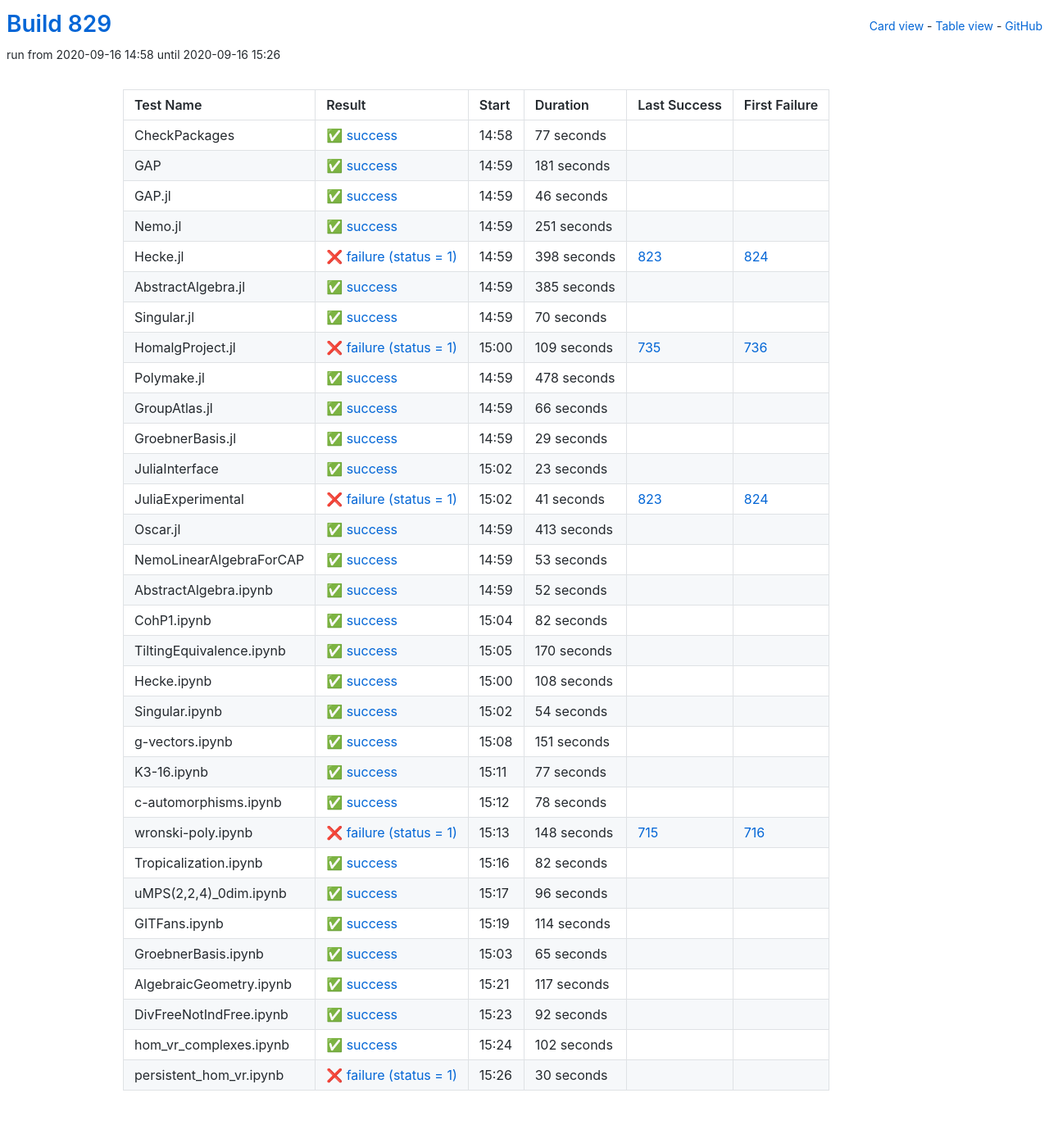
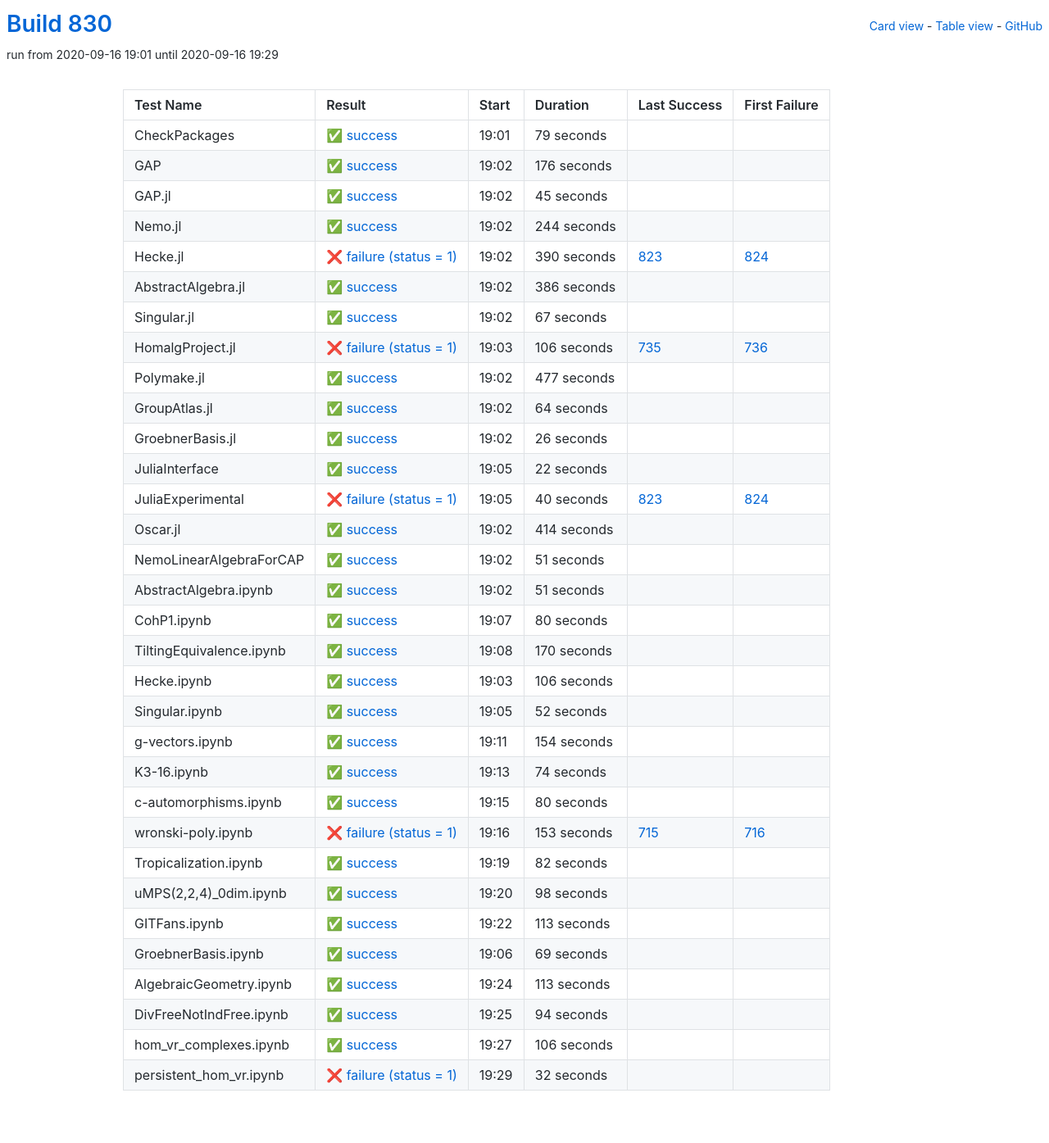
Before and after one commit to oscar-system/oscar-ci-status-stable, a Jekyll site: the page built from table.html, in a window 1280 px wide. Shown: the whole page at 82% size. Built offline with Jekyll 4.4.1, drawn with Linux system fonts in a browser that asks for light colours.

Commit message:
Build #830

```diff
--- a/_data/ci.yml
+++ b/_data/ci.yml
@@ -1,6 +1,6 @@
 ---
-build: 829
-build_url: https://oscarci.mathematik.uni-kl.de/job/oscar-stable/829/
+build: 830
+build_url: https://oscarci.mathematik.uni-kl.de/job/oscar-stable/830/
 job: oscar-stable
 organization: oscar-system
 repo: oscar-ci-status-stable
@@ -8,212 +8,212 @@ repourl: https://github.com/oscar-system/oscar-ci-status-stable
 tests:
 - name: CheckPackages
   id: checkpackages
-  log: https://oscarci.mathematik.uni-kl.de/job/oscar-stable/829/artifact/logs/build-829/CheckPackages.log
-  start: 2020-09-16 14:58
+  log: https://oscarci.mathematik.uni-kl.de/job/oscar-stable/830/artifact/logs/build-830/CheckPackages.log
+  start: 2020-09-16 19:01
   success: true
   exitcode: 0
   status: success
-  duration: 77
+  duration: 79
   last_success: false
   last_success_url:
   first_failure: false
   first_failure_url:
 - name: GAP
   id: gap
-  log: https://oscarci.mathematik.uni-kl.de/job/oscar-stable/829/artifact/logs/build-829/GAP.log
-  start: 2020-09-16 14:59
+  log: https://oscarci.mathematik.uni-kl.de/job/oscar-stable/830/artifact/logs/build-830/GAP.log
+  start: 2020-09-16 19:02
   success: true
   exitcode: 0
   status: success
-  duration: 181
+  duration: 176
   last_success: false
   last_success_url:
   first_failure: false
   first_failure_url:
 - name: GAP.jl
   id: gap-jl
-  log: https://oscarci.mathematik.uni-kl.de/job/oscar-stable/829/artifact/logs/build-829/GAP.jl.log
-  start: 2020-09-16 14:59
+  log: https://oscarci.mathematik.uni-kl.de/job/oscar-stable/830/artifact/logs/build-830/GAP.jl.log
+  start: 2020-09-16 19:02
   success: true
   exitcode: 0
   status: success
-  duration: 46
+  duration: 45
   last_success: false
   last_success_url:
   first_failure: false
   first_failure_url:
 - name: Nemo.jl
   id: nemo-jl
-  log: https://oscarci.mathematik.uni-kl.de/job/oscar-stable/829/artifact/logs/build-829/Nemo.jl.log
-  start: 2020-09-16 14:59
+  log: https://oscarci.mathematik.uni-kl.de/job/oscar-stable/830/artifact/logs/build-830/Nemo.jl.log
+  start: 2020-09-16 19:02
   success: true
   exitcode: 0
   status: success
-  duration: 251
+  duration: 244
   last_success: false
   last_success_url:
   first_failure: false
   first_failure_url:
 - name: Hecke.jl
   id: hecke-jl
-  log: https://oscarci.mathematik.uni-kl.de/job/oscar-stable/829/artifact/logs/build-829/Hecke.jl.log
-  start: 2020-09-16 14:59
+  log: https://oscarci.mathematik.uni-kl.de/job/oscar-stable/830/artifact/logs/build-830/Hecke.jl.log
+  start: 2020-09-16 19:02
   success: false
   exitcode: 1
   status: failure
-  duration: 398
+  duration: 390
   last_success: 823
   last_success_url: https://oscarci.mathematik.uni-kl.de/job/oscar-stable/823/
   first_failure: 824
   first_failure_url: https://oscarci.mathematik.uni-kl.de/job/oscar-stable/824/
 - name: AbstractAlgebra.jl
   id: abstractalgebra-jl
-  log: https://oscarci.mathematik.uni-kl.de/job/oscar-stable/829/artifact/logs/build-829/AbstractAlgebra.jl.log
-  start: 2020-09-16 14:59
+  log: https://oscarci.mathematik.uni-kl.de/job/oscar-stable/830/artifact/logs/build-830/AbstractAlgebra.jl.log
+  start: 2020-09-16 19:02
   success: true
   exitcode: 0
   status: success
-  duration: 385
+  duration: 386
   last_success: false
   last_success_url:
   first_failure: false
   first_failure_url:
 - name: Singular.jl
   id: singular-jl
-  log: https://oscarci.mathematik.uni-kl.de/job/oscar-stable/829/artifact/logs/build-829/Singular.jl.log
-  start: 2020-09-16 14:59
+  log: https://oscarci.mathematik.uni-kl.de/job/oscar-stable/830/artifact/logs/build-830/Singular.jl.log
+  start: 2020-09-16 19:02
   success: true
   exitcode: 0
   status: success
-  duration: 70
+  duration: 67
   last_success: false
   last_success_url:
   first_failure: false
   first_failure_url:
 - name: HomalgProject.jl
   id: homalgproject-jl
-  log: https://oscarci.mathematik.uni-kl.de/job/oscar-stable/829/artifact/logs/build-829/HomalgProject.jl.log
-  start: 2020-09-16 15:00
+  log: https://oscarci.mathematik.uni-kl.de/job/oscar-stable/830/artifact/logs/build-830/HomalgProject.jl.log
+  start: 2020-09-16 19:03
   success: false
   exitcode: 1
   status: failure
-  duration: 109
+  duration: 106
   last_success: 735
   last_success_url: https://oscarci.mathematik.uni-kl.de/job/oscar-stable/735/
   first_failure: 736
   first_failure_url: https://oscarci.mathematik.uni-kl.de/job/oscar-stable/736/
 - name: Polymake.jl
   id: polymake-jl
-  log: https://oscarci.mathematik.uni-kl.de/job/oscar-stable/829/artifact/logs/build-829/Polymake.jl.log
-  start: 2020-09-16 14:59
+  log: https://oscarci.mathematik.uni-kl.de/job/oscar-stable/830/artifact/logs/build-830/Polymake.jl.log
+  start: 2020-09-16 19:02
   success: true
   exitcode: 0
   status: success
-  duration: 478
+  duration: 477
   last_success: false
   last_success_url:
   first_failure: false
   first_failure_url:
 - name: GroupAtlas.jl
   id: groupatlas-jl
-  log: https://oscarci.mathematik.uni-kl.de/job/oscar-stable/829/artifact/logs/build-829/GroupAtlas.jl.log
-  start: 2020-09-16 14:59
+  log: https://oscarci.mathematik.uni-kl.de/job/oscar-stable/830/artifact/logs/build-830/GroupAtlas.jl.log
+  start: 2020-09-16 19:02
   success: true
   exitcode: 0
   status: success
-  duration: 66
+  duration: 64
   last_success: false
   last_success_url:
   first_failure: false
   first_failure_url:
 - name: GroebnerBasis.jl
   id: groebnerbasis-jl
-  log: https://oscarci.mathematik.uni-kl.de/job/oscar-stable/829/artifact/logs/build-829/GroebnerBasis.jl.log
-  start: 2020-09-16 14:59
+  log: https://oscarci.mathematik.uni-kl.de/job/oscar-stable/830/artifact/logs/build-830/GroebnerBasis.jl.log
+  start: 2020-09-16 19:02
   success: true
   exitcode: 0
   status: success
-  duration: 29
+  duration: 26
   last_success: false
   last_success_url:
   first_failure: false
   first_failure_url:
 - name: JuliaInterface
   id: juliainterface
-  log: https://oscarci.mathematik.uni-kl.de/job/oscar-stable/829/artifact/logs/build-829/JuliaInterface.log
-  start: 2020-09-16 15:02
+  log: https://oscarci.mathematik.uni-kl.de/job/oscar-stable/830/artifact/logs/build-830/JuliaInterface.log
+  start: 2020-09-16 19:05
   success: true
   exitcode: 0
   status: success
-  duration: 23
+  duration: 22
   last_success: false
   last_success_url:
   first_failure: false
   first_failure_url:
 - name: JuliaExperimental
   id: juliaexperimental
-  log: https://oscarci.mathematik.uni-kl.de/job/oscar-stable/829/artifact/logs/build-829/JuliaExperimental.log
-  start: 2020-09-16 15:02
+  log: https://oscarci.mathematik.uni-kl.de/job/oscar-stable/830/artifact/logs/build-830/JuliaExperimental.log
+  start: 2020-09-16 19:05
   success: false
   exitcode: 1
   status: failure
-  duration: 41
+  duration: 40
   last_success: 823
   last_success_url: https://oscarci.mathematik.uni-kl.de/job/oscar-stable/823/
   first_failure: 824
   first_failure_url: https://oscarci.mathematik.uni-kl.de/job/oscar-stable/824/
 - name: Oscar.jl
   id: oscar-jl
-  log: https://oscarci.mathematik.uni-kl.de/job/oscar-stable/829/artifact/logs/build-829/Oscar.jl.log
-  start: 2020-09-16 14:59
+  log: https://oscarci.mathematik.uni-kl.de/job/oscar-stable/830/artifact/logs/build-830/Oscar.jl.log
+  start: 2020-09-16 19:02
   success: true
   exitcode: 0
   status: success
-  duration: 413
+  duration: 414
   last_success: false
   last_success_url:
   first_failure: false
   first_failure_url:
 - name: NemoLinearAlgebraForCAP
   id: nemolinearalgebraforcap
-  log: https://oscarci.mathematik.uni-kl.de/job/oscar-stable/829/artifact/logs/build-829/NemoLinearAlgebraForCAP.log
-  start: 2020-09-16 14:59
+  log: https://oscarci.mathematik.uni-kl.de/job/oscar-stable/830/artifact/logs/build-830/NemoLinearAlgebraForCAP.log
+  start: 2020-09-16 19:02
   success: true
   exitcode: 0
   status: success
-  duration: 53
+  duration: 51
   last_success: false
   last_success_url:
   first_failure: false
   first_failure_url:
 - name: AbstractAlgebra.ipynb
   id: abstractalgebra-ipynb
-  log: https://oscarci.mathematik.uni-kl.de/job/oscar-stable/829/artifact/logs/build-829/AbstractAlgebra.ipynb.log
-  start: 2020-09-16 14:59
+  log: https://oscarci.mathematik.uni-kl.de/job/oscar-stable/830/artifact/logs/build-830/AbstractAlgebra.ipynb.log
+  start: 2020-09-16 19:02
   success: true
   exitcode: 0
   status: success
-  duration: 52
+  duration: 51
   last_success: false
   last_success_url:
   first_failure: false
   first_failure_url:
 - name: CohP1.ipynb
   id: cohp1-ipynb
-  log: https://oscarci.mathematik.uni-kl.de/job/oscar-stable/829/artifact/logs/build-829/CohP1.ipynb.log
-  start: 2020-09-16 15:04
+  log: https://oscarci.mathematik.uni-kl.de/job/oscar-stable/830/artifact/logs/build-830/CohP1.ipynb.log
+  start: 2020-09-16 19:07
   success: true
   exitcode: 0
   status: success
-  duration: 82
+  duration: 80
   last_success: false
   last_success_url:
   first_failure: false
   first_failure_url:
 - name: TiltingEquivalence.ipynb
   id: tiltingequivalence-ipynb
-  log: https://oscarci.mathematik.uni-kl.de/job/oscar-stable/829/artifact/logs/build-829/TiltingEquivalence.ipynb.log
-  start: 2020-09-16 15:05
+  log: https://oscarci.mathematik.uni-kl.de/job/oscar-stable/830/artifact/logs/build-830/TiltingEquivalence.ipynb.log
+  start: 2020-09-16 19:08
   success: true
   exitcode: 0
   status: success
@@ -224,80 +224,80 @@ tests:
   first_failure_url:
 - name: Hecke.ipynb
   id: hecke-ipynb
-  log: https://oscarci.mathematik.uni-kl.de/job/oscar-stable/829/artifact/logs/build-829/Hecke.ipynb.log
-  start: 2020-09-16 15:00
+  log: https://oscarci.mathematik.uni-kl.de/job/oscar-stable/830/artifact/logs/build-830/Hecke.ipynb.log
+  start: 2020-09-16 19:03
   success: true
   exitcode: 0
   status: success
-  duration: 108
+  duration: 106
   last_success: false
   last_success_url:
   first_failure: false
   first_failure_url:
 - name: Singular.ipynb
   id: singular-ipynb
-  log: https://oscarci.mathematik.uni-kl.de/job/oscar-stable/829/artifact/logs/build-829/Singular.ipynb.log
-  start: 2020-09-16 15:02
+  log: https://oscarci.mathematik.uni-kl.de/job/oscar-stable/830/artifact/logs/build-830/Singular.ipynb.log
+  start: 2020-09-16 19:05
   success: true
   exitcode: 0
   status: success
-  duration: 54
+  duration: 52
   last_success: false
   last_success_url:
   first_failure: false
   first_failure_url:
 - name: g-vectors.ipynb
   id: g-vectors-ipynb
-  log: https://oscarci.mathematik.uni-kl.de/job/oscar-stable/829/artifact/logs/build-829/g-vectors.ipynb.log
-  start: 2020-09-16 15:08
+  log: https://oscarci.mathematik.uni-kl.de/job/oscar-stable/830/artifact/logs/build-830/g-vectors.ipynb.log
+  start: 2020-09-16 19:11
   success: true
   exitcode: 0
   status: success
-  duration: 151
+  duration: 154
   last_success: false
   last_success_url:
   first_failure: false
   first_failure_url:
 - name: K3-16.ipynb
   id: k3-16-ipynb
-  log: https://oscarci.mathematik.uni-kl.de/job/oscar-stable/829/artifact/logs/build-829/K3-16.ipynb.log
-  start: 2020-09-16 15:11
+  log: https://oscarci.mathematik.uni-kl.de/job/oscar-stable/830/artifact/logs/build-830/K3-16.ipynb.log
+  start: 2020-09-16 19:13
   success: true
   exitcode: 0
   status: success
-  duration: 77
+  duration: 74
   last_success: false
   last_success_url:
   first_failure: false
   first_failure_url:
 - name: c-automorphisms.ipynb
   id: c-automorphisms-ipynb
-  log: https://oscarci.mathematik.uni-kl.de/job/oscar-stable/829/artifact/logs/build-829/c-automorphisms.ipynb.log
-  start: 2020-09-16 15:12
+  log: https://oscarci.mathematik.uni-kl.de/job/oscar-stable/830/artifact/logs/build-830/c-automorphisms.ipynb.log
+  start: 2020-09-16 19:15
   success: true
   exitcode: 0
   status: success
-  duration: 78
+  duration: 80
   last_success: false
   last_success_url:
   first_failure: false
   first_failure_url:
 - name: wronski-poly.ipynb
   id: wronski-poly-ipynb
-  log: https://oscarci.mathematik.uni-kl.de/job/oscar-stable/829/artifact/logs/build-829/wronski-poly.ipynb.log
-  start: 2020-09-16 15:13
+  log: https://oscarci.mathematik.uni-kl.de/job/oscar-stable/830/artifact/logs/build-830/wronski-poly.ipynb.log
+  start: 2020-09-16 19:16
   success: false
   exitcode: 1
   status: failure
-  duration: 148
+  duration: 153
   last_success: 715
   last_success_url: https://oscarci.mathematik.uni-kl.de/job/oscar-stable/715/
   first_failure: 716
   first_failure_url: https://oscarci.mathematik.uni-kl.de/job/oscar-stable/716/
 - name: Tropicalization.ipynb
   id: tropicalization-ipynb
-  log: https://oscarci.mathematik.uni-kl.de/job/oscar-stable/829/artifact/logs/build-829/Tropicalization.ipynb.log
-  start: 2020-09-16 15:16
+  log: https://oscarci.mathematik.uni-kl.de/job/oscar-stable/830/artifact/logs/build-830/Tropicalization.ipynb.log
+  start: 2020-09-16 19:19
   success: true
   exitcode: 0
   status: success
@@ -308,84 +308,84 @@ tests:
   first_failure_url:
 - name: uMPS(2,2,4)_0dim.ipynb
   id: umps-2-2-4-0dim-ipynb
-  log: https://oscarci.mathematik.uni-kl.de/job/oscar-stable/829/artifact/logs/build-829/uMPS-2-2-4-_0dim.ipynb.log
-  start: 2020-09-16 15:17
+  log: https://oscarci.mathematik.uni-kl.de/job/oscar-stable/830/artifact/logs/build-830/uMPS-2-2-4-_0dim.ipynb.log
+  start: 2020-09-16 19:20
   success: true
   exitcode: 0
   status: success
-  duration: 96
+  duration: 98
   last_success: false
   last_success_url:
   first_failure: false
   first_failure_url:
 - name: GITFans.ipynb
   id: gitfans-ipynb
-  log: https://oscarci.mathematik.uni-kl.de/job/oscar-stable/829/artifact/logs/build-829/GITFans.ipynb.log
-  start: 2020-09-16 15:19
+  log: https://oscarci.mathematik.uni-kl.de/job/oscar-stable/830/artifact/logs/build-830/GITFans.ipynb.log
+  start: 2020-09-16 19:22
   success: true
   exitcode: 0
   status: success
-  duration: 114
+  duration: 113
   last_success: false
   last_success_url:
   first_failure: false
   first_failure_url:
 - name: GroebnerBasis.ipynb
   id: groebnerbasis-ipynb
-  log: https://oscarci.mathematik.uni-kl.de/job/oscar-stable/829/artifact/logs/build-829/GroebnerBasis.ipynb.log
-  start: 2020-09-16 15:03
+  log: https://oscarci.mathematik.uni-kl.de/job/oscar-stable/830/artifact/logs/build-830/GroebnerBasis.ipynb.log
+  start: 2020-09-16 19:06
   success: true
   exitcode: 0
   status: success
-  duration: 65
+  duration: 69
   last_success: false
   last_success_url:
   first_failure: false
   first_failure_url:
 - name: AlgebraicGeometry.ipynb
   id: algebraicgeometry-ipynb
-  log: https://oscarci.mathematik.uni-kl.de/job/oscar-stable/829/artifact/logs/build-829/AlgebraicGeometry.ipynb.log
-  start: 2020-09-16 15:21
+  log: https://oscarci.mathematik.uni-kl.de/job/oscar-stable/830/artifact/logs/build-830/AlgebraicGeometry.ipynb.log
+  start: 2020-09-16 19:24
   success: true
   exitcode: 0
   status: success
-  duration: 117
+  duration: 113
   last_success: false
   last_success_url:
   first_failure: false
   first_failure_url:
 - name: DivFreeNotIndFree.ipynb
   id: divfreenotindfree-ipynb
-  log: https://oscarci.mathematik.uni-kl.de/job/oscar-stable/829/artifact/logs/build-829/DivFreeNotIndFree.ipynb.log
-  start: 2020-09-16 15:23
+  log: https://oscarci.mathematik.uni-kl.de/job/oscar-stable/830/artifact/logs/build-830/DivFreeNotIndFree.ipynb.log
+  start: 2020-09-16 19:25
   success: true
   exitcode: 0
   status: success
-  duration: 92
+  duration: 94
   last_success: false
   last_success_url:
   first_failure: false
   first_failure_url:
 - name: hom_vr_complexes.ipynb
   id: hom-vr-complexes-ipynb
-  log: https://oscarci.mathematik.uni-kl.de/job/oscar-stable/829/artifact/logs/build-829/hom_vr_complexes.ipynb.log
-  start: 2020-09-16 15:24
+  log: https://oscarci.mathematik.uni-kl.de/job/oscar-stable/830/artifact/logs/build-830/hom_vr_complexes.ipynb.log
+  start: 2020-09-16 19:27
   success: true
   exitcode: 0
   status: success
-  duration: 102
+  duration: 106
   last_success: false
   last_success_url:
   first_failure: false
   first_failure_url:
 - name: persistent_hom_vr.ipynb
   id: persistent-hom-vr-ipynb
-  log: https://oscarci.mathematik.uni-kl.de/job/oscar-stable/829/artifact/logs/build-829/persistent_hom_vr.ipynb.log
-  start: 2020-09-16 15:26
+  log: https://oscarci.mathematik.uni-kl.de/job/oscar-stable/830/artifact/logs/build-830/persistent_hom_vr.ipynb.log
+  start: 2020-09-16 19:29
   success: false
   exitcode: 1
   status: failure
-  duration: 30
+  duration: 32
   last_success: false
   last_success_url:
   first_failure: false
```
Also changed, not shown: README.md.
